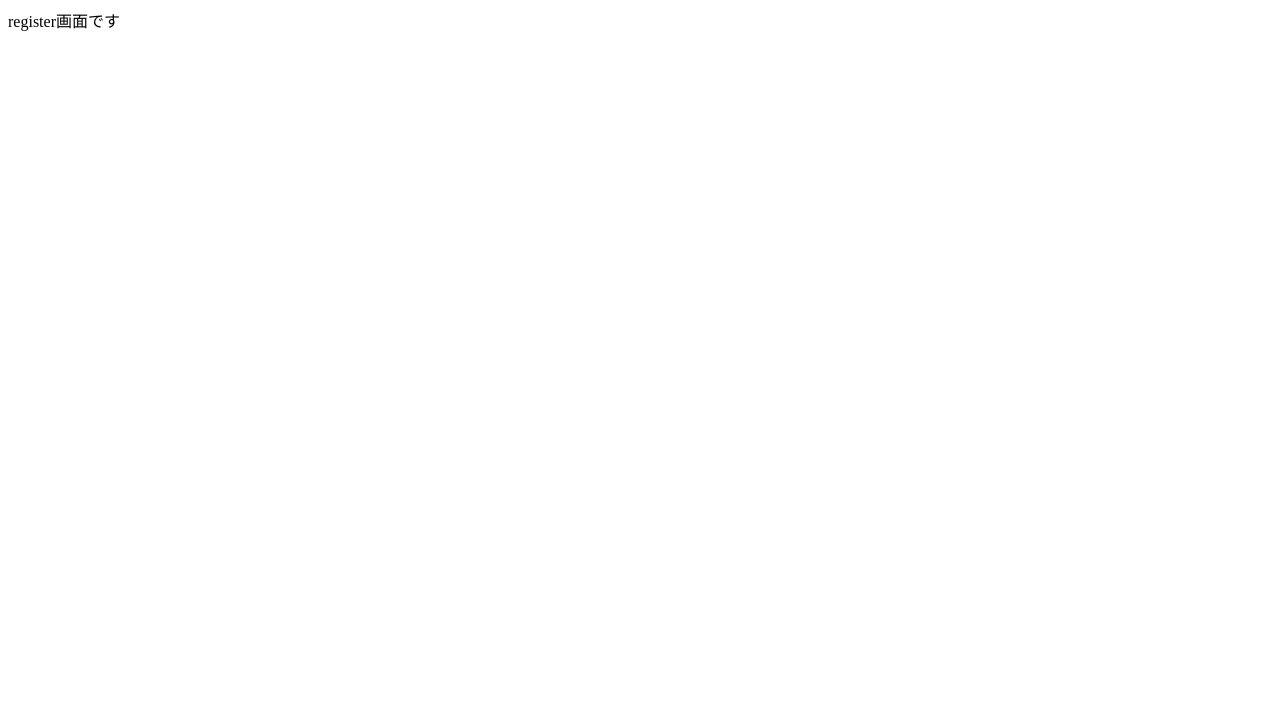
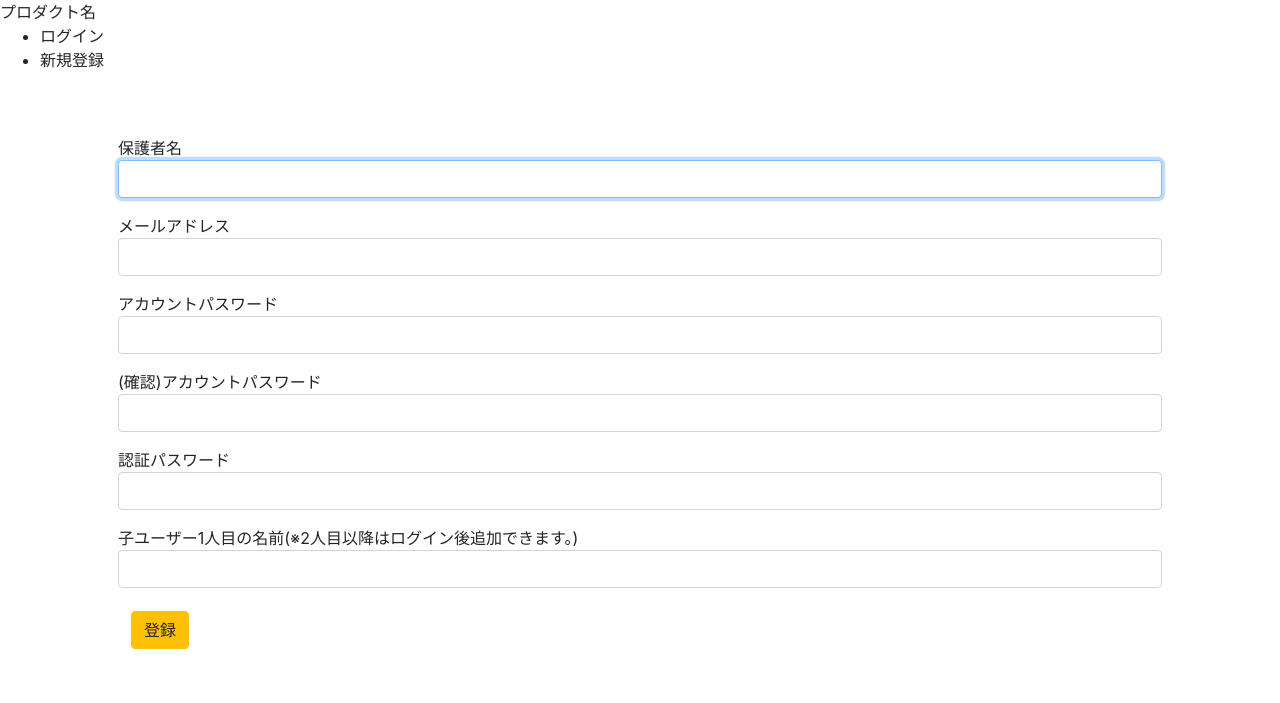
Before and after one commit to omochi8h/codegym_s4, a Django app: page /register in a window 1280 px wide. Before the commit the part shown is almost empty. Shown: the top 703 px of the page. Run offline with Django 3.2, Linux system fonts and the light colour scheme.

Commit message:
hirai_html1

```diff
--- a/help_app/templates/help_app/register.html
+++ b/help_app/templates/help_app/register.html
@@ -1,14 +1,79 @@
 
-<!doctype html>
+<!DOCTYPE html>
 <html>
 <head>
-    <meta charset="utf-8">
-    <title>register</title>
+<meta charset="utf-8"/>
+<meta http-equiv="X-UA-Compatible" content="IE=edge"/>
+<meta name="viewport" content="width=device-width, initial-scale=1.0">
+		<link rel="stylesheet" href="https://cdn.jsdelivr.net/npm/bootstrap@4.5.3/dist/css/bootstrap.min.css" integrity="sha384-TX8t27EcRE3e/ihU7zmQxVncDAy5uIKz4rEkgIXeMed4M0jlfIDPvg6uqKI2xXr2" crossorigin="anonymous">
 
+        <link rel="stylesheet" href="style.css"/>
+
+<title>登録</title>
 </head>
-<body>
-    register画面です
 
 
+<body>
+			<header>
+				<span id="productname">プロダクト名</span>
+
+				<div id="nav">
+					<ul>
+						<li>ログイン</li>
+						<li>新規登録</li>
+					</ul>
+				</div>
+
+			</header>
+
+
+				<main class="container p-5">
+
+
+					<form action="" method="post">
+					<div id="login_box">
+						<div class="form-group">
+							<span id="title">保護者名</span><br>
+							<input autocomplete="off" autofocus class="form-control" name="parent_name" placeholder="" type="text">
+						</div>
+
+						<div class="form-group">
+							<span id="title">メールアドレス</span><br>
+							<input autocomplete="off" autofocus class="form-control" name="mailaddress" placeholder="" type="text">
+						</div>
+
+						<div class="form-group">
+							<span id="title">アカウントパスワード</span><br>
+							<input class="form-control" name="password" placeholder="" type="password">
+						</div>
+
+						<div class="form-group">
+							<span id="title">(確認)アカウントパスワード</span><br>
+							<input class="form-control" name="again_password" placeholder="" type="password">
+						</div>
+
+						<div class="form-group">
+							<span id="title">認証パスワード</span><br>
+							<input class="form-control" name="parent_password" placeholder="" type="text">
+						</div>
+
+						<div class="form-group">
+							<span id="title">子ユーザー1人目の名前(※2人目以降はログイン後追加できます。)</span><br>
+							<input class="form-control" name="children_username" placeholder="" type="text">
+						</div>
+					</div>
+
+						<div class="btn">
+							<button class="btn btn-warning" type="submit" >登録</button>
+						</div>
+				</form>
+
+				</main>
+
+
+				<footer>
+				</footer>
+
 </body>
+
 </html>
```
